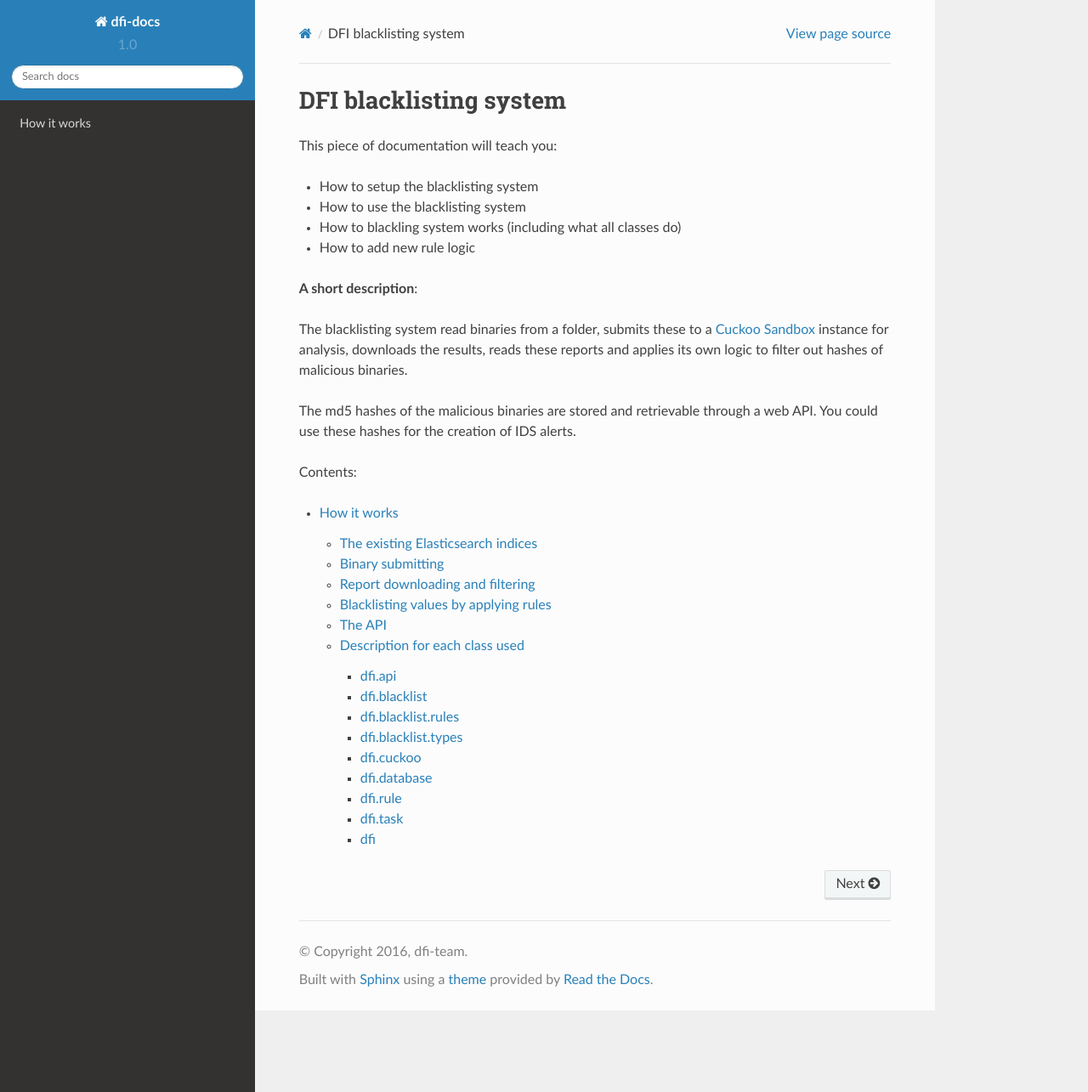
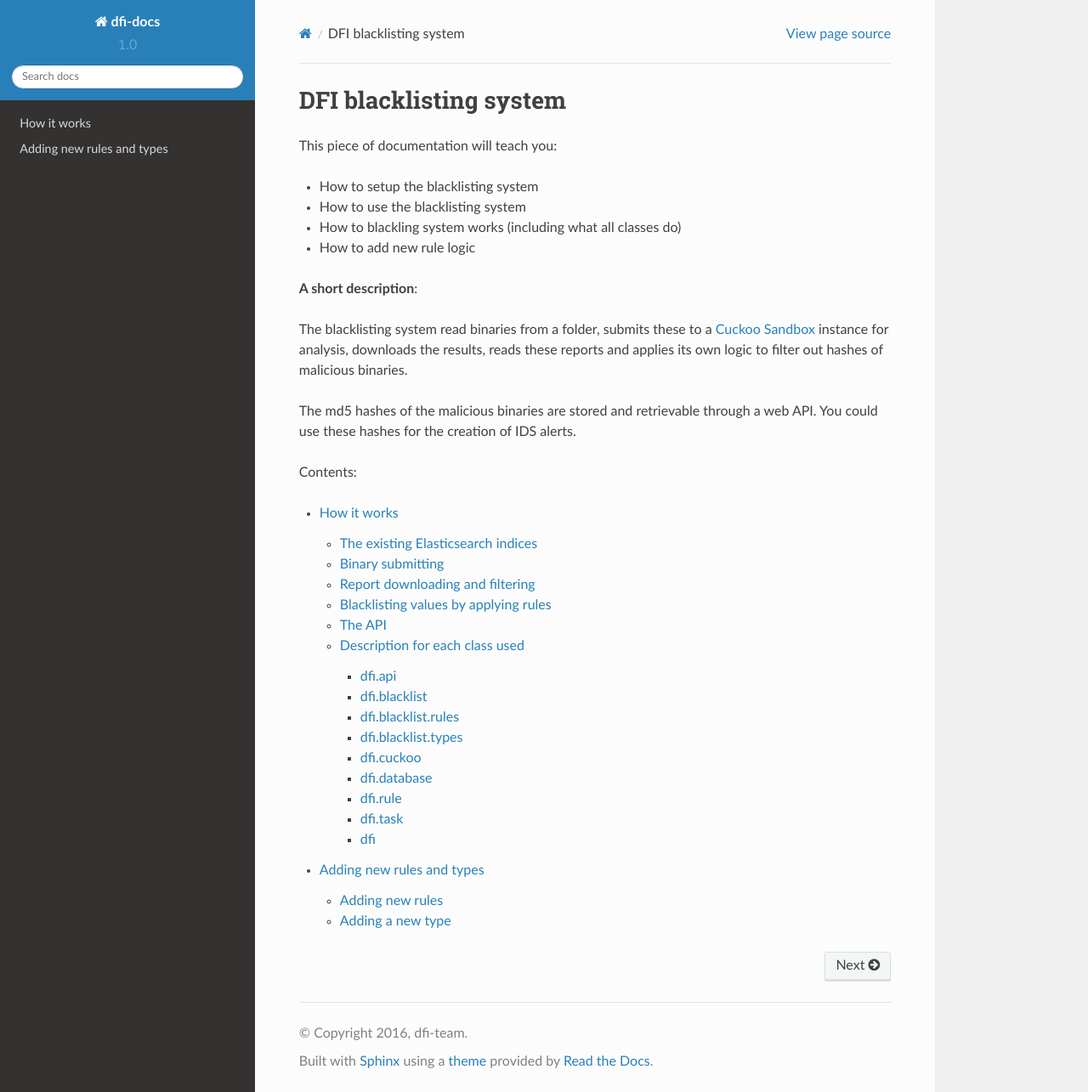
Before and after one commit to rdevries20/dfi-docs, a Sphinx documentation site: the page built from docs/source/index.rst, in a window 1280 px wide and 1285 px high. Shown: the whole window at 85% size. Built offline with Sphinx 7.4.7 and the Read the Docs theme 2.0.0, drawn with Linux system fonts in a browser that asks for light colours; part of the change alters nothing that is shown.

Commit message:
Added info on how to extend the system

```diff
--- /dev/null
+++ b/docs/source/extending/index.rst
@@ -0,0 +1,343 @@
+Adding new rules and types
+==========================
+
+It is possible to add new rules and types.
+Currently the only added type is 'hash'.
+
+There are a lot of rules.
+
+Here it will be explained how to add new types and rules by implementing
+the correct classes. All implementable classes are in dfi.blacklist.abstracts.
+
+Adding new rules
+----------------
+
+This is the easy one to do.
+
+Say we want to add a rule that checks if the given string from the rule json file in /rules
+matches a string in the stringlist in the Cuckoo report.
+
+Start by creating a new file in dfi.blacklist.rules and give it a description name.
+
+We will create the file 'StringRule.py'
+
+Start by importing the abstract class Rule like so:
+
+ .. code-block:: python
+    :linenos:
+
+	from dfi.blacklist.abstract import Rule
+
+After import, create the class that will implement the Rule abstract class like so:
+
+Start by importing the abstract class Rule like so:
+
+ .. code-block:: python
+    :linenos:
+
+	from dfi.blacklist.abstract import Rule
+
+	class StringRule(Rule):
+
+Ok, now what? We only have to implement a single method called 'match_rule'. This
+method gets one parameter called 'rule_data'.
+
+**It is important to understand that your rule will be called for EACH value in the rules list
+in each rule object belonging to your rule key.**
+
+Example:
+
+ .. code-block:: javascript
+    :linenos:
+
+	{
+		"string": [
+			{
+				"rules": ["BuildTime", "Somevaluethatiswildcarded*", "!REGEX![0-9]"],
+				"score": 0.2
+			},
+			{
+				"rules": ["CRYPTOLOCKER"],
+				"score": 1.5
+			}
+		]
+	}
+
+The above is an example of how your rule could be used in the rule file. Here
+we assumed we called it "strings"(How to do this is explained at the end).
+This rule will be called **4** times. Each time your rule is called,
+'rule_data' is one of the values in the 'rules' lists.
+
+The abstract class Rule contains a set of helper methods which can support in
+writing your rules.
+
+The methods that you can use are:
+
+**search_wildcard_regex(self, pattern, string)**
+
+	Accepts a pattern and a string to search through.
+
+	The pattern string can contain a regex or wildcards, in this case the
+	pattern should have the "!REGEX!" prefix.
+
+	If it does not have the prefix it is treated as a normal string
+	with wildcards in it. Available wildcards are: * and ?
+
+	returns True on a found match
+
+	\* = any amount of characters
+	? = single character
+
+	Throws sre_constants.error on invalid regex
+
+
+**number_in_float_range(self, numrange, number)**
+
+	Checks if the given float number falls within the float
+	range numrange. The change should be a string formatted like this:
+	'2.4-5.0' and always be from low to high or two of the same numbers
+
+**number_in_int_range(self, numrange, number)**
+
+	Checks if the given int number falls within the int
+	range numrange. The change should be a string formatted like this:
+	'2-5' and always be from low to high or two of the same numbers
+
+**validate_number_range(self, numrange)**
+
+	Validates if the given range is formatted like:  1-5 or 1.0-5.0.
+	from small to large.
+
+	Returns False if the range is invalid, True if valid.
+
+
+We want to match strings in the Cuckoo report. For this we can use the 'search_wildcard_regex' method.
+
+Ok, so how do we get the values from the Cuckoo report? Simple, the report is an attribute of your rule instance.
+So you can call self.cuckoo_report. The attribute of the Cuckoo report we need is called 'strings' and is a list.
+
+*What each attribute in the Cuckoo report is can be viewed in FilteredCuckooReport.py*
+
+We need to stored match somewhere. So we will store them in a list called 'matches'
+
+ .. code-block:: python
+    :linenos:
+
+	from dfi.blacklist.abstract import Rule
+
+	class StringRule(Rule):
+
+		def match_rule(self, rule_data):
+
+			matches = []
+
+			for string in self.cuckoo_report.string:
+
+				if self.search_wildcard_regex(rule_data, string):
+					matches.append(string)
+
+Now, the helper method 'search_wildcard_regex' uses the an re lib method which can throw the 'sre_constants.error'.
+We need to catch that error and log it.
+
+ .. code-block:: python
+    :linenos:
+
+	import sre_constants
+	import logging
+
+	from dfi.blacklist.abstract import Rule
+
+	logger = logging.getLogger(__name__)
+
+
+	class StringRule(Rule):
+
+		def match_rule(self, rule_data):
+
+			matches = []
+
+			for string in self.cuckoo_report.string:
+				try:
+
+					if self.search_wildcard_regex(rule_data, string):
+						matches.append(string)
+
+				except sre_constants.error as e:
+					logger.error("Invalid regex %s. Error: %s", rule_data, e)
+
+We are almost done! The last thing we need to know is what to return.
+
+This is very important! **If no match was found, you must return None. If a match was found, you MUST return a list,
+even if it only has 1 entry.**
+
+Your list of returned matches will be used in the 'reasons' field in the blacklist indice if the report ends
+up exceeding the max score.
+
+ .. code-block:: python
+    :linenos:
+
+	import sre_constants
+	import logging
+
+	from dfi.blacklist.abstract import Rule
+
+	logger = logging.getLogger(__name__)
+
+
+	class StringRule(Rule):
+
+		def match_rule(self, rule_data):
+
+			matches = []
+
+			for string in self.cuckoo_report.string:
+				try:
+
+					if self.search_wildcard_regex(rule_data, string):
+						matches.append(string)
+
+				except sre_constants.error as e:
+					logger.error("Invalid regex %s. Error: %s", rule_data, e)
+
+			if len(matches) > 0:
+				return matches
+
+			return None
+
+The above would be the end result of the implementation of the rule.
+
+**There is one more step before you can actually use the rule**
+You have to give your rule a rule key name. This is done by adding your
+rule to the dfi.rule.RuleFactory class in the RULE_CLASS_MATCH dictionary.
+
+Start by adding a new line at the imports that wil import your rule. After importing,
+make up a key which you want to use in your rule file and add the name of the class as the
+value for the dictionary key.
+
+ .. code-block:: python
+    :linenos:
+
+	from dfi.blacklist.rules.StringRule import StringRule
+
+
+	class RuleFactory(object):
+
+		RULE_CLASS_MATCH = {
+			"string": StringRule,
+		}
+
+
+You can now use your newly created rule.
+
+
+Adding a new type
+-----------------
+
+Adding a new type is somewhat more complex. You will need to added this class on multiple spots
+and completely determine the logic for your new type.
+
+Start by adding a new file to dfi.blacklist.types. Now import BlacklistType from dfi.blacklist.abstracts and
+implement the method 'handle_rules'.
+
+ .. code-block:: python
+    :linenos:
+
+	import logging
+	import sys
+
+	from dfi.blacklist.abstract import BlacklistType
+
+	logger = logging.getLogger(__name__)
+
+
+	class SomeType(BlacklistType):
+
+		def handle_rules(self):
+
+		# check if the rules for your type exist
+		 if not self.type_name in RuleLoad.rules:
+            logger.error("No rules for type name: %s Cannot run.",
+                         self.type_name)
+            sys.exit("Exiting..")
+
+		# Create a ScoreBoard instance
+
+		scoreboard = ScoreBoard(self.type_name,
+                                self.cuckoo_report.%The value you want to blacklist%)
+
+		# Your code that will call the rules that you want to call
+
+		for rule_key in RuleLoad.rules[self.type_name]:
+
+			# Check if the rule key is valid
+			if not RuleFactory.rule_key_exists(rule_key):
+				logging.error("Invalid rule key \"%s\". Skipping it.")
+				continue
+
+			rule_data_set = RuleLoad.rules[self.type_name][rule_key]
+
+            # Ask the factory to create a rule object for the given key
+            rule = RuleFactory.get_rule_for_key(rule_key, self.cuckoo_report,
+                                                scoreboard, rule_data_set)
+
+		# Check the total score in the ScoreBoard object
+		if self.blacklist_if_blacklistable(scoreboard):
+			logger.info("Blacklist score reached."
+				 " Adding md5 hash %s to blacklist",
+				 self.%Value you want to blacklist%)
+
+For a full example of an implemented type, see dfi.blacklist.types.HashType
+
+After creating a new type, you need to add it to a type key name/class matching dictionary in
+dfi.rule.TypeFactory.
+
+ .. code-block:: python
+    :linenos:
+
+	from dfi.blacklist.types.SomeNewType import SomeNewType
+
+	class TypeFactory(object):
+
+		TYPE_CLASS_MATCH = {
+			"your_type": SomeNewType
+		}
+
+As a last step you must add your type to dfi.task.BlacklistingTask.
+In this class, add your line at this spot:
+
+ .. code-block:: python
+    :linenos:
+
+	for report in reports:
+
+		filtered_report = FilteredCuckooReport(report)
+
+		hashtype = TypeFactory.get_type_for_key("hash",
+												filtered_report)
+		yourtype = TypeFactory.get_type_for_key("yourtype",
+												filtered_report)
+
+		if hashtype.handle_rules() and yourtype.handle_rules():
+                    processed_reports.append(filtered_report.sha256)
+
+You can now start using your new type in rule files. A rule file can only be of 1 type and
+this type should be entered in the 'info' section, like so:
+
+ .. code-block:: javascript
+    :linenos:
+
+	"info": {
+		"type": "yourtype"
+	},
+	"rules": {
+		"string": [
+		{
+			"rules": ["BuildTime", "Somevaluethatiswildcarded*", "!REGEX![0-9]"],
+			"score": 0.2
+		},
+		{
+			"rules": ["CRYPTOLOCKER"],
+			"score": 1.5
+		}
+		]
+	}
--- a/docs/source/index.rst
+++ b/docs/source/index.rst
@@ -22,3 +22,4 @@ Contents:
 
 .. toctree::
    howitworks/index
+   extending/index
```
